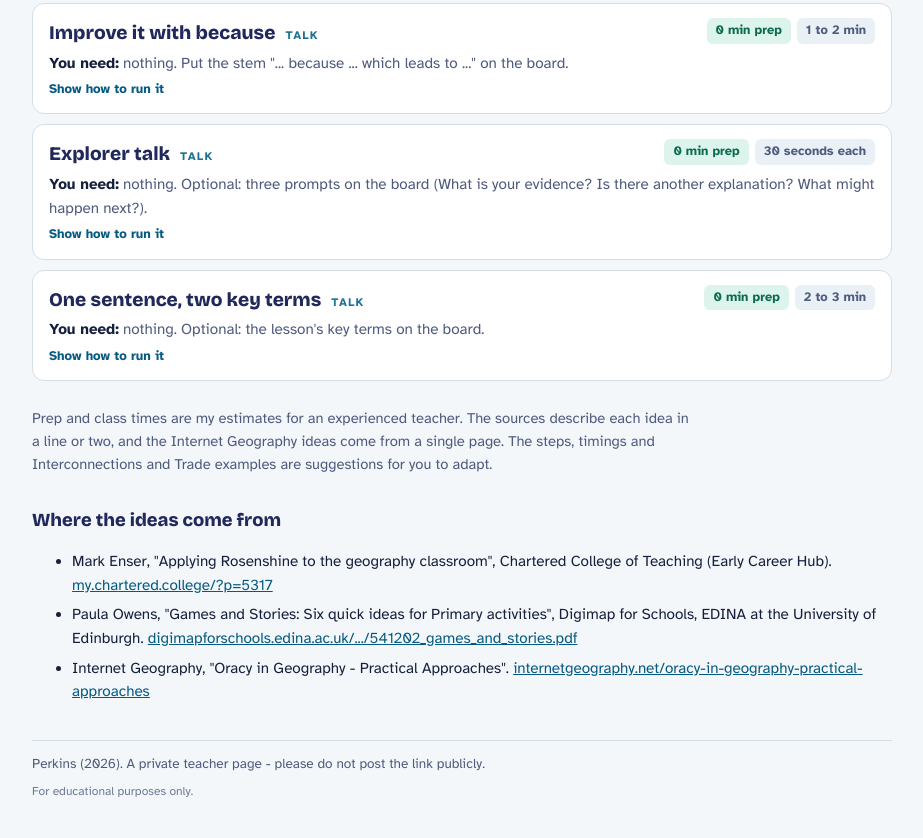
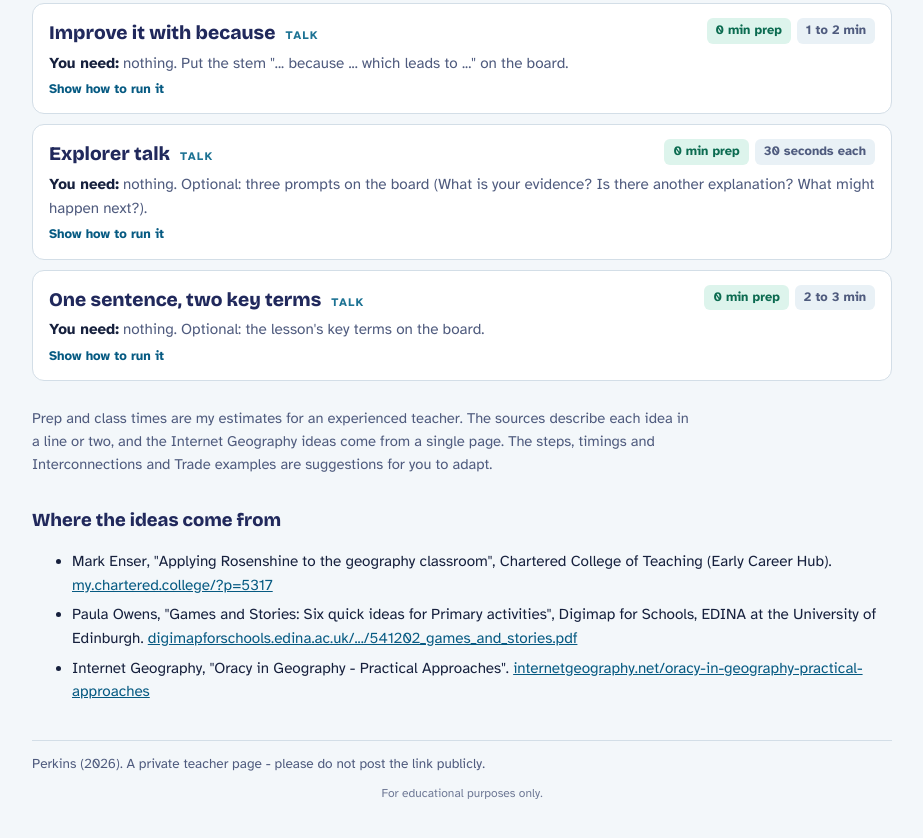
Before and after one commit to mrsperkinsteacher/teachersrule, a plain HTML site: page index.html in a window 1280 px wide. Shown: the part 1686-2524 px from the top of the page, without its empty margins (178-1101 px from the left). Drawn offline with nearby package versions, Linux system fonts and the light colour scheme.

Commit message:
Footer note: centred with side padding
Co-Authored-By: Claude Opus 5.5 <noreply@anthropic.com>
Claude-Session: https://claude.ai/code/session_01SrXbcZjSdJ4Ez17A95Xdqk

```diff
--- a/index.html
+++ b/index.html
@@ -364,7 +364,7 @@ footer.site{max-width:860px;margin:36px auto 0;font-size:.85rem;color:var(--mute
   </ul>
 </section>
 
-<footer class="site">Perkins (2026). A private teacher page - please do not post the link publicly.<p class="edu-note" style="font-size:12px;opacity:.8;margin:8px 0 0">For educational purposes only.</p></footer>
+<footer class="site">Perkins (2026). A private teacher page - please do not post the link publicly.<p class="edu-note" style="font-size:12px;opacity:.8;margin:10px auto 0;padding:0 24px;text-align:center;max-width:720px">For educational purposes only.</p></footer>
 
 <script>
 (function(){
```
